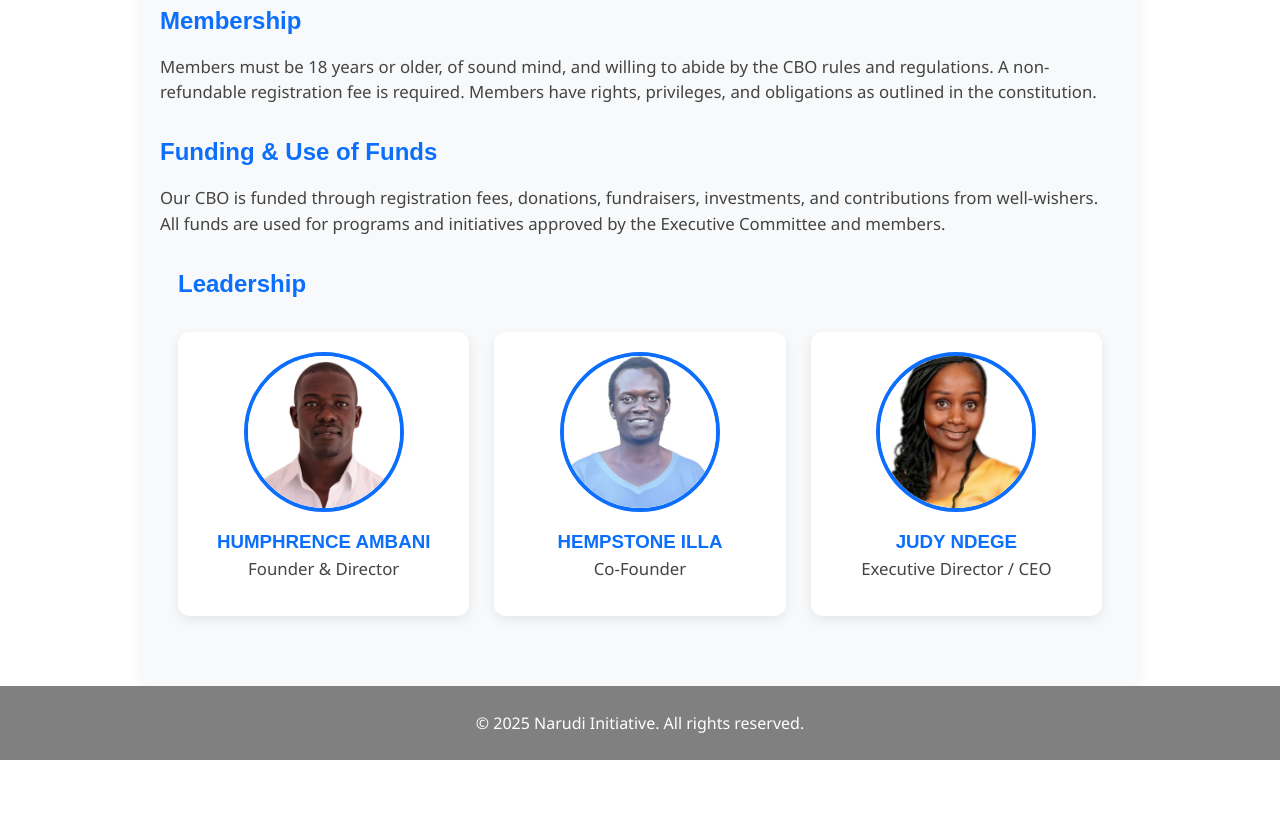
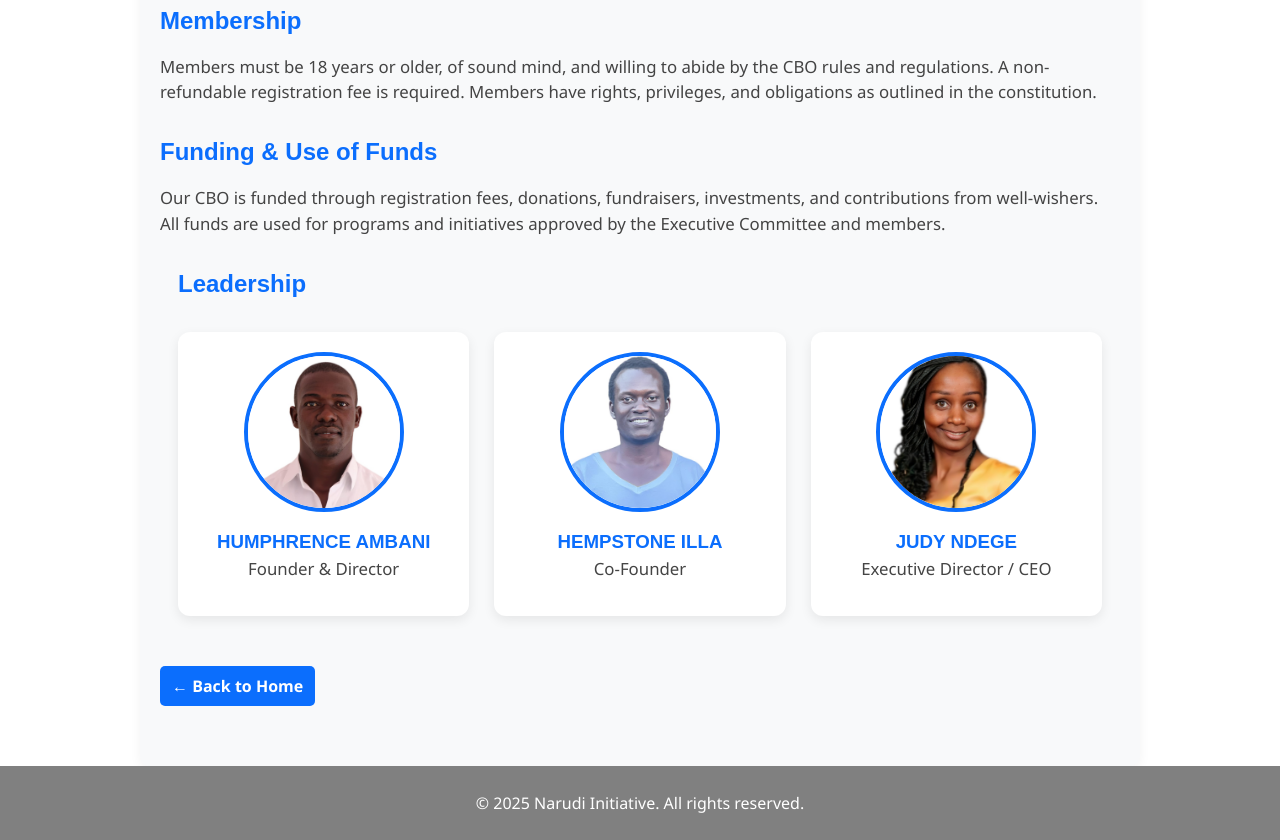
Before and after one commit to ouma-illah4/Narudi-Initiative, a plain HTML site: page about.html in a window 1280 px wide. Shown: the part 718-1558 px from the top of the page. Before the commit the page ends 1478 px from the top, so only its background shows below. Drawn offline with Linux system fonts and the light colour scheme.

Commit message:
Add files via upload

```diff
--- a/about.html
+++ b/about.html
@@ -103,6 +103,8 @@
       </div>
     </section>
 
+    <a href="index.html" class="back-home">← Back to Home</a>
+
   </main>
 
   <!-- ===== Footer ===== -->
--- a/css/style.css
+++ b/css/style.css
@@ -388,7 +388,7 @@ form textarea:focus {
   }
 
   .nav-toggle {
-    display: flex; /* show hamburger button */
+    display: none;
     flex-direction: column;
     justify-content: space-around;
     width: 30px;
@@ -568,3 +568,17 @@ form textarea:focus {
   margin-top: 30px;
   text-decoration: none;
 }
+.back-home {
+  display: inline-block;
+  margin: 20px 0;
+  padding: 8px 12px;
+  background-color: #0b6efd;
+  color: #fff;
+  text-decoration: none;
+  border-radius: 5px;
+  font-weight: bold;
+}
+
+.back-home:hover {
+  background-color: #074bb5;
+}
```
Also changed, not shown: contact.html (+5 -0 lines), donate.html (+2 -0 lines), newsletter.html (+3 -0 lines), programs.html (+1 -1 lines).
